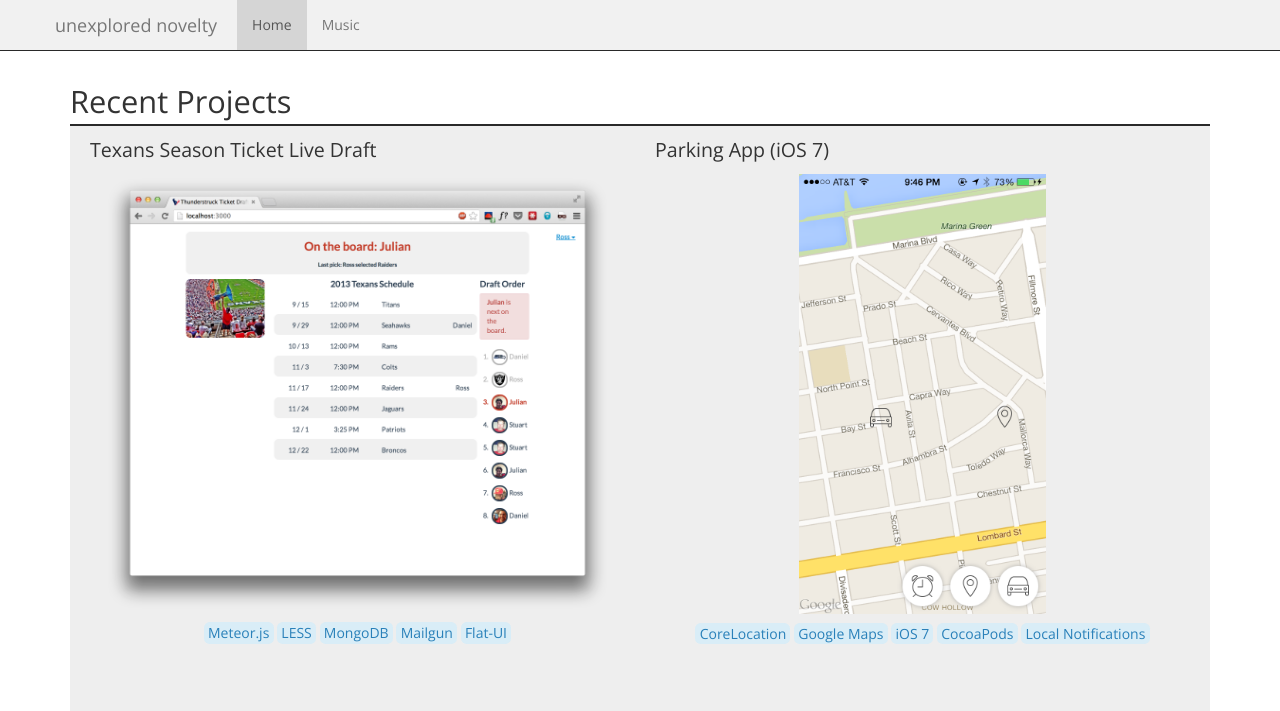
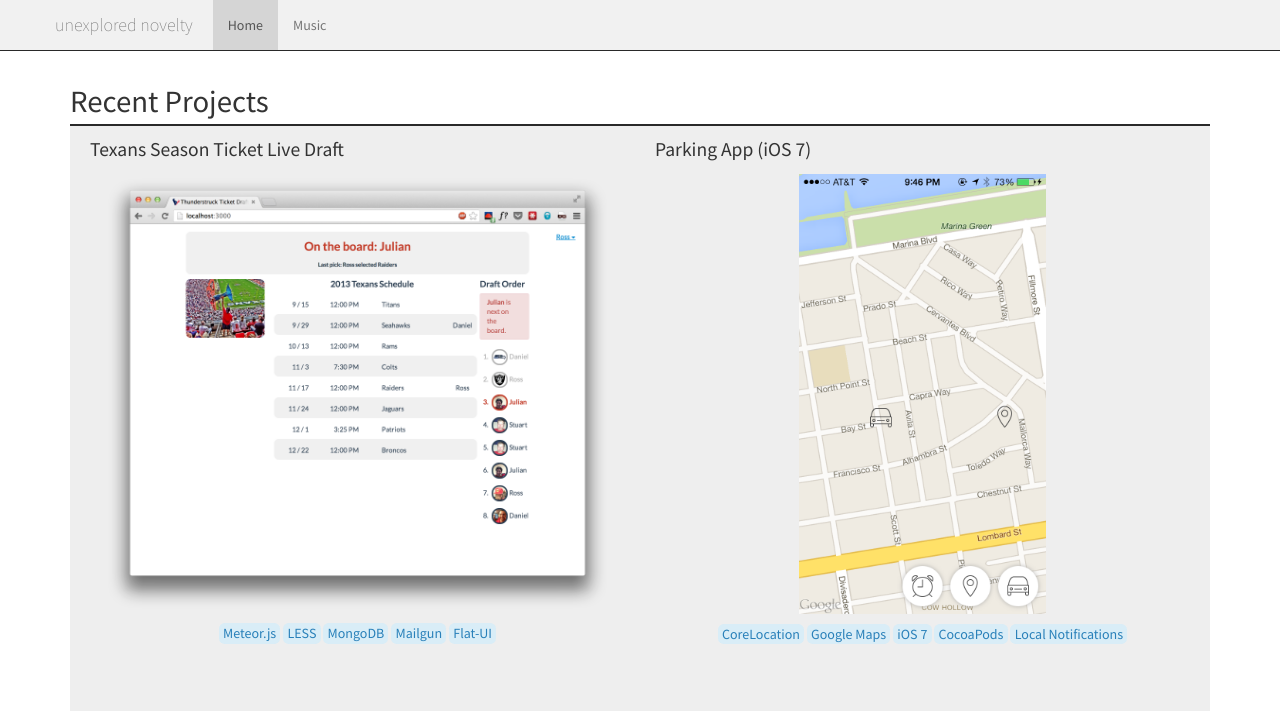
Before and after one commit to EricMuller22/uen, a website: page index.html in a window 1280 px wide. Shown: the top 711 px of the page. Drawn offline with nearby package versions, Linux system fonts and the light colour scheme.

Commit message:
Switch to Source Sans

```diff
--- a/index.html
+++ b/index.html
@@ -13,7 +13,7 @@
     <link href="resources/css/navbar-footer.css" rel="stylesheet">
 
     <!-- UEN CSS -->
-    <link href='http://fonts.googleapis.com/css?family=Open+Sans:300,400,700' rel='stylesheet' type='text/css'>
+    <link href='http://fonts.googleapis.com/css?family=Source+Sans+Pro:200,300,400,600' rel='stylesheet' type='text/css'>
     <link href="resources/css/uen-new.css" rel="stylesheet">
 
     <link rel="icon" type="image/x-icon" href="resources/img/favicon.ico" />
--- a/resources/css/uen-new.css
+++ b/resources/css/uen-new.css
@@ -23,7 +23,7 @@
 }
 
 body {
-  font-family: "Open Sans";
+  font-family: "Source Sans Pro", sans-serif;
 }
 
 .page-header {
```
